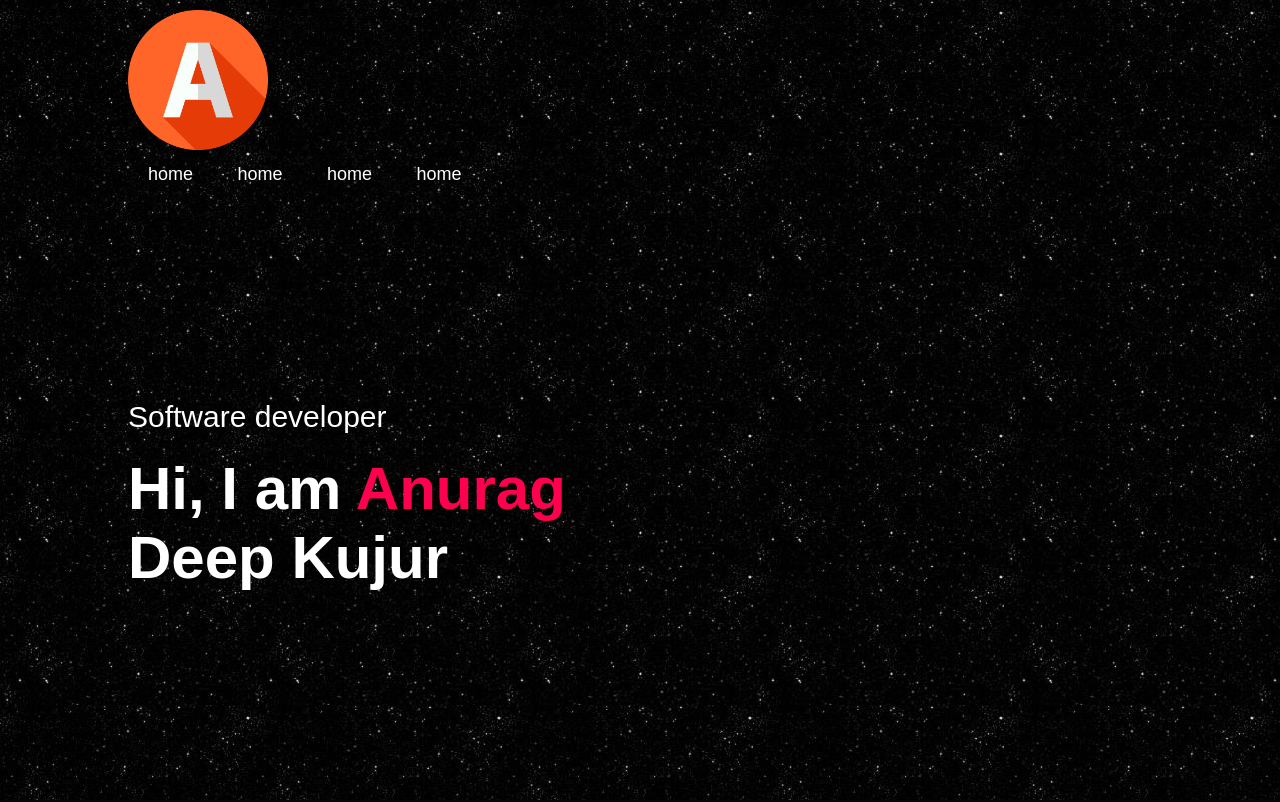
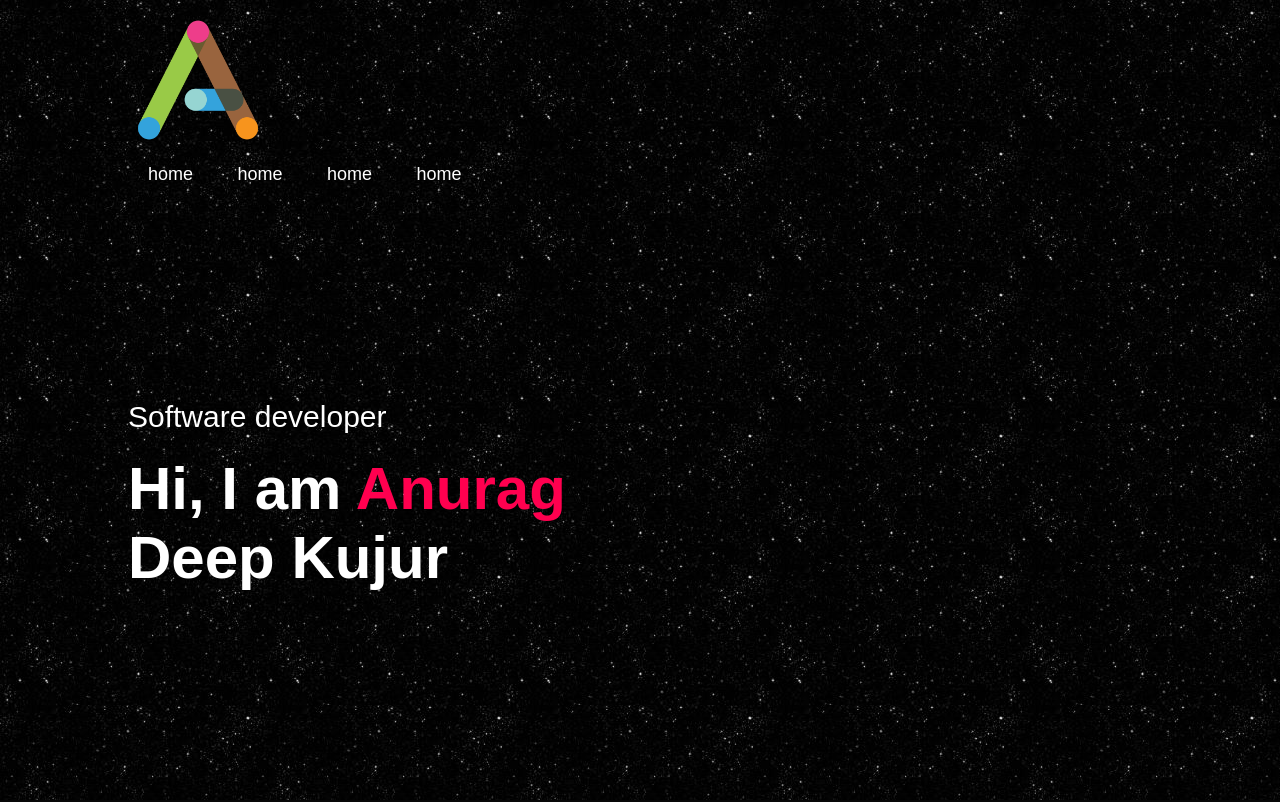
Before and after one commit to anuragdeepkujur7/Portfolio, a plain HTML site: page index.html in a window 1280 px wide. Shown: the top 802 px of the page. Drawn offline with Linux system fonts and the light colour scheme.

Commit message:
new files

```diff
--- a/index.html
+++ b/index.html
@@ -10,7 +10,7 @@
     <div id="header">
         <div class="container">
             <nav>
-                <img src="images/a.png" class="logo">
+                <img src="images/letter-a.png" class="logo">
                 <ul id="header-content">
                     <li><a href="#">home</a></li>
                     <li><a href="#">home</a></li>
```
Also changed, not shown: images/letter-a.png (added).
